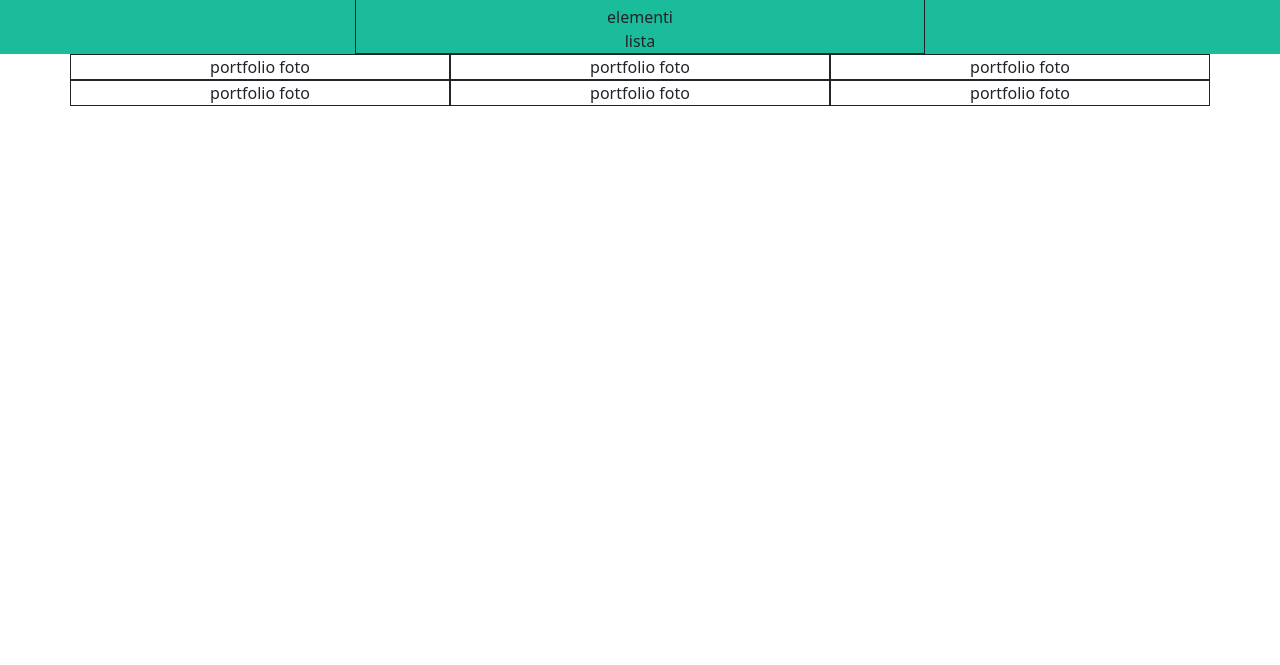
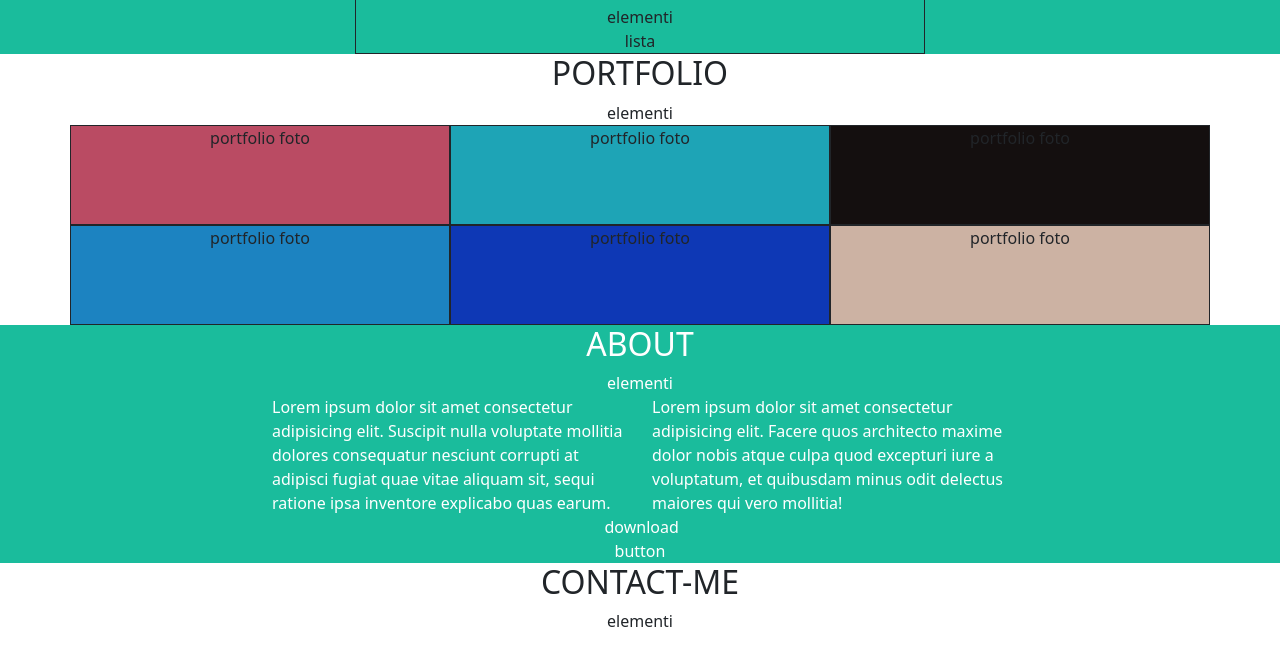
Before and after one commit to GiadaMarzapane/html-css-bootstrap-freelancer, a plain HTML site: page index.html in a window 1280 px wide. Shown: the part 119-784 px from the top of the page. Drawn offline with nearby package versions, Linux system fonts and the light colour scheme.

Commit message:
Add about section

```diff
--- a/css/style.css
+++ b/css/style.css
@@ -2,6 +2,41 @@ header{
     background-color: #2c3e50;
 }
 
-#start-bootstrap {
+#start-bootstrap,
+#about {
     background-color: #1abc9c;
 }
+
+:root{
+    --portfolio-1: #ba4b63;
+    --portfolio-2: #1ea4b6;
+    --portfolio-3: #140f0f;
+    --portfolio-4: #1c83c1;
+    --portfolio-5: #0e38b5;
+    --portfolio-6: #ccb2a3;
+}
+
+.portfolio-1{
+    background-color: var(--portfolio-1);
+    height: 100px;
+}
+.portfolio-2{
+    background-color: var(--portfolio-2);
+    height: 100px;
+}
+.portfolio-3{
+    background-color: var(--portfolio-3);
+    height: 100px;
+}
+.portfolio-4{
+    background-color: var(--portfolio-4);
+    height: 100px;
+}
+.portfolio-5{
+    background-color: var(--portfolio-5);
+    height: 100px;
+}
+.portfolio-6{
+    background-color: var(--portfolio-6);
+    height: 100px;
+}
--- a/index.html
+++ b/index.html
@@ -28,7 +28,7 @@
             <section id="start-bootstrap">
                 <div class="container-sm">
                     <div class="row justify-content-center">
-                        <div class="col-6 border border-dark text-center">
+                        <div class="col-sm-12 col-md-10 col-lg-6 text-center border border-dark">
                             <img src="" alt="avatar">
                             <h1>START BOOTSTRAP</h1>
                             <span>elementi</span>
@@ -39,25 +39,42 @@
                 </div>
             </section>
             <section id="portfolio">
-                <div class="container-sm">
-                    <div class="row row-cols-1 row-cols-md-2 row-cols-lg-3 justify-content-center text-center text-center">
-                        <div class="col border border-dark">portfolio foto</div>
-                        <div class="col border border-dark">portfolio foto</div>
-                        <div class="col border border-dark">portfolio foto</div>
-                        <div class="col border border-dark">portfolio foto</div>
-                        <div class="col border border-dark">portfolio foto</div>
-                        <div class="col border border-dark">portfolio foto</div>
+                <div class="container-sm text-center">
+                    <h2>PORTFOLIO</h2>
+                    <span>elementi</span>
+                    <div class="row row-cols-1 row-cols-md-2 row-cols-lg-3 justify-content-center text-center">
+                        <div class="col border border-dark portfolio-1">portfolio foto</div>
+                        <div class="col border border-dark portfolio-2">portfolio foto</div>
+                        <div class="col border border-dark portfolio-3">portfolio foto</div>
+                        <div class="col border border-dark portfolio-4">portfolio foto</div>
+                        <div class="col border border-dark portfolio-5">portfolio foto</div>
+                        <div class="col border border-dark portfolio-6">portfolio foto</div>
                     </div>
                 </div>
             </section>
             <section id="about">
-                <div class="container-sm">
-
+                <div class="container-sm text-center text-white">
+                    <h2>ABOUT</h2>
+                    <span>elementi</span>
+                    <div class="row justify-content-center">
+                        <div class="col-md-5 col-lg-4 text-white text-start">
+                            Lorem ipsum dolor sit amet consectetur adipisicing elit. Suscipit nulla voluptate mollitia dolores consequatur nesciunt corrupti at adipisci fugiat quae vitae aliquam sit, sequi ratione ipsa inventore explicabo quas earum.
+                        </div>
+                        <div class="col-md-5 col-lg-4 text-white text-start">
+                            Lorem ipsum dolor sit amet consectetur adipisicing elit. Facere quos architecto maxime dolor nobis atque culpa quod excepturi iure a voluptatum, et quibusdam minus odit delectus maiores qui vero mollitia!
+                        </div>
+                    </div>
+                    <div class="row justify-content-center">
+                        <div class="col-1">
+                            download button
+                        </div>
+                    </div>
                 </div>
             </section>
             <section id="contact-me">
-                <div class="container-sm">
-
+                <div class="container-sm text-center">
+                    <h2>CONTACT-ME</h2>
+                    <span>elementi</span>
                 </div>
             </section>
         </main>
```
